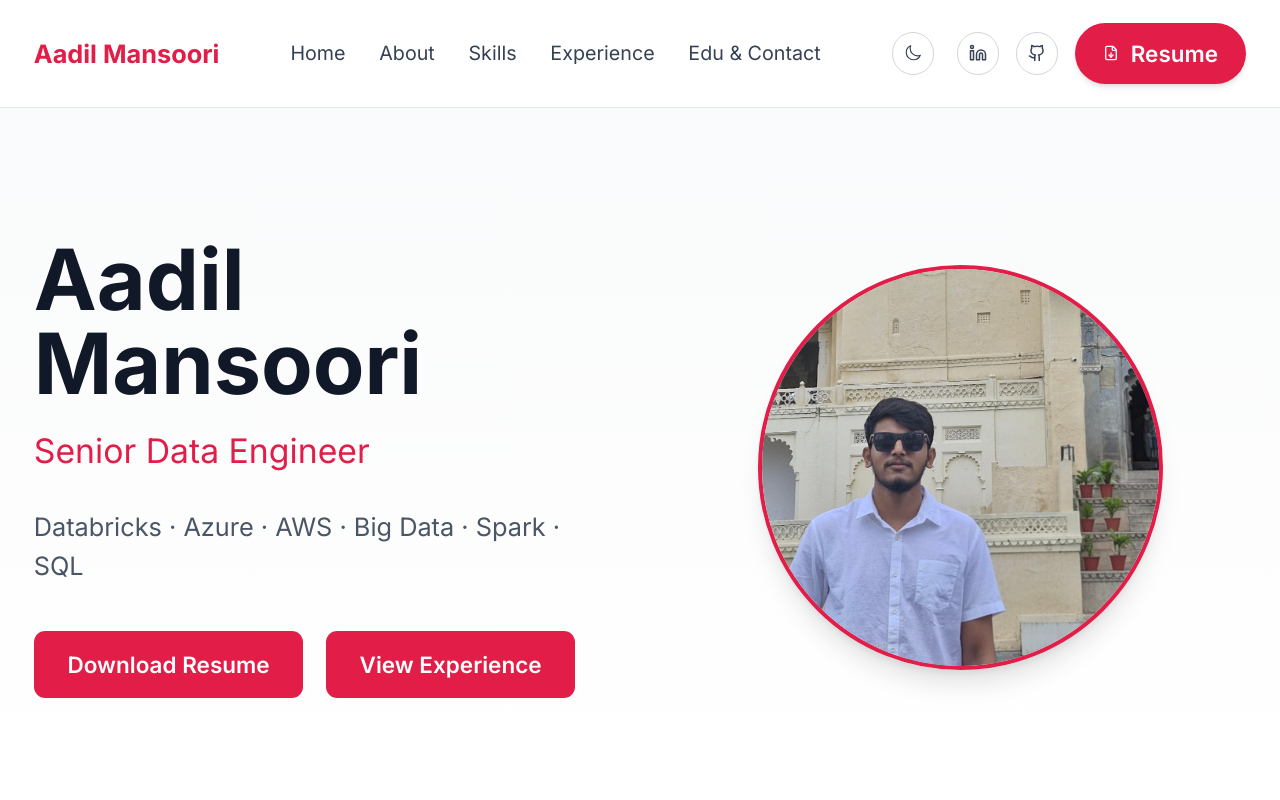
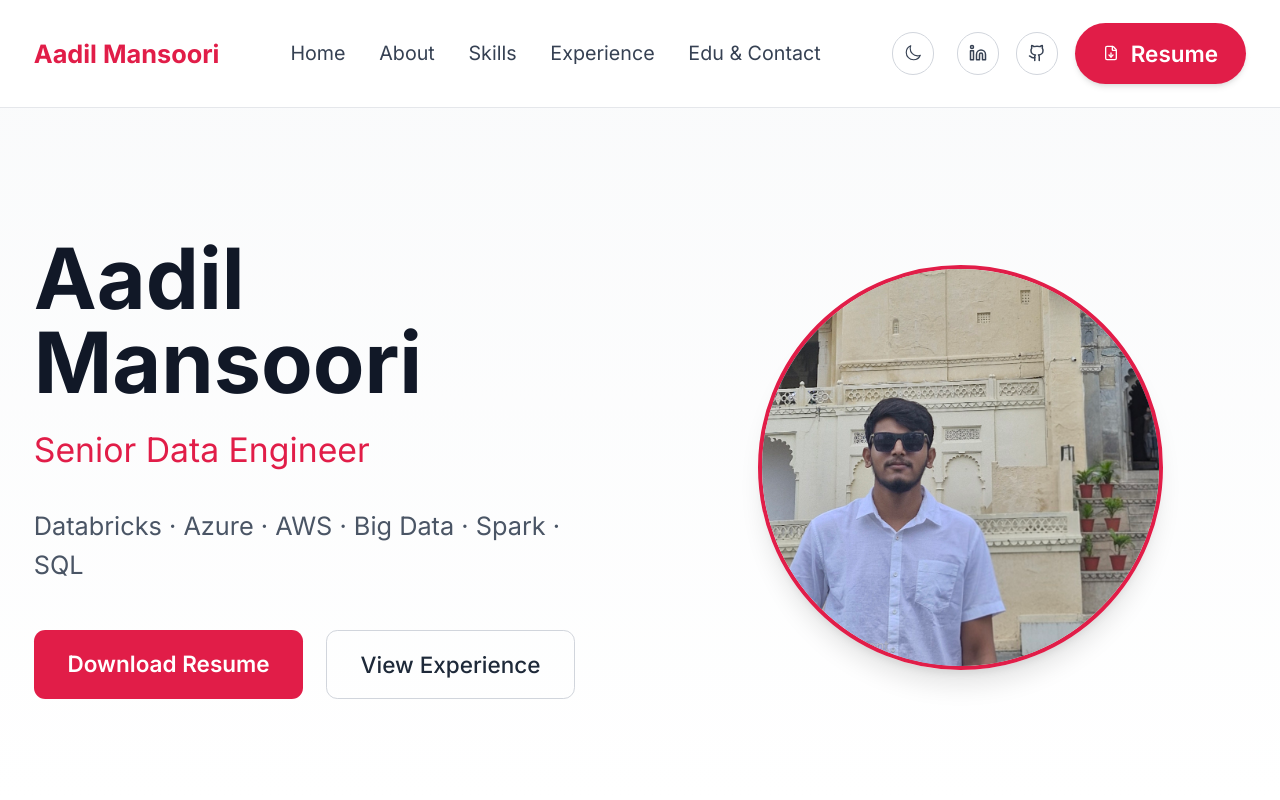
Before and after one commit to Data-with-Aadil/aadil-portfolio-dataengineer, a Next.js app: page / in a window 1280 px wide. Shown: the top 800 px of the page. Built offline with nearby package versions, Linux system fonts and the light colour scheme.

Commit message:
Update page.tsx

```diff
--- a/app/page.tsx
+++ b/app/page.tsx
@@ -202,10 +202,10 @@ export default function Home() {
 
               <a
                 href="#experience"
-                className={`px-6 py-3 rounded-lg font-semibold transition-all duration-200 hover:-translate-y-0.5 hover:shadow-lg ${
+                className={`px-6 py-3 rounded-lg font-medium border transition-all duration-200 hover:-translate-y-0.5 hover:shadow-lg ${
                   isLight
-                    ? "bg-[#E11D48] text-white hover:bg-[#be123c] hover:shadow-[#E11D48]/40"
-                    : "bg-blue-600 text-white hover:bg-blue-500 hover:shadow-blue-500/40"
+                    ? "border-gray-300 text-gray-800 hover:border-[#E11D48] hover:text-[#E11D48] hover:shadow-[#E11D48]/30"
+                    : "border-gray-600 text-gray-300 hover:border-blue-400 hover:text-blue-400 hover:shadow-blue-400/30"
                 }`}
               >
                 View Experience
```
